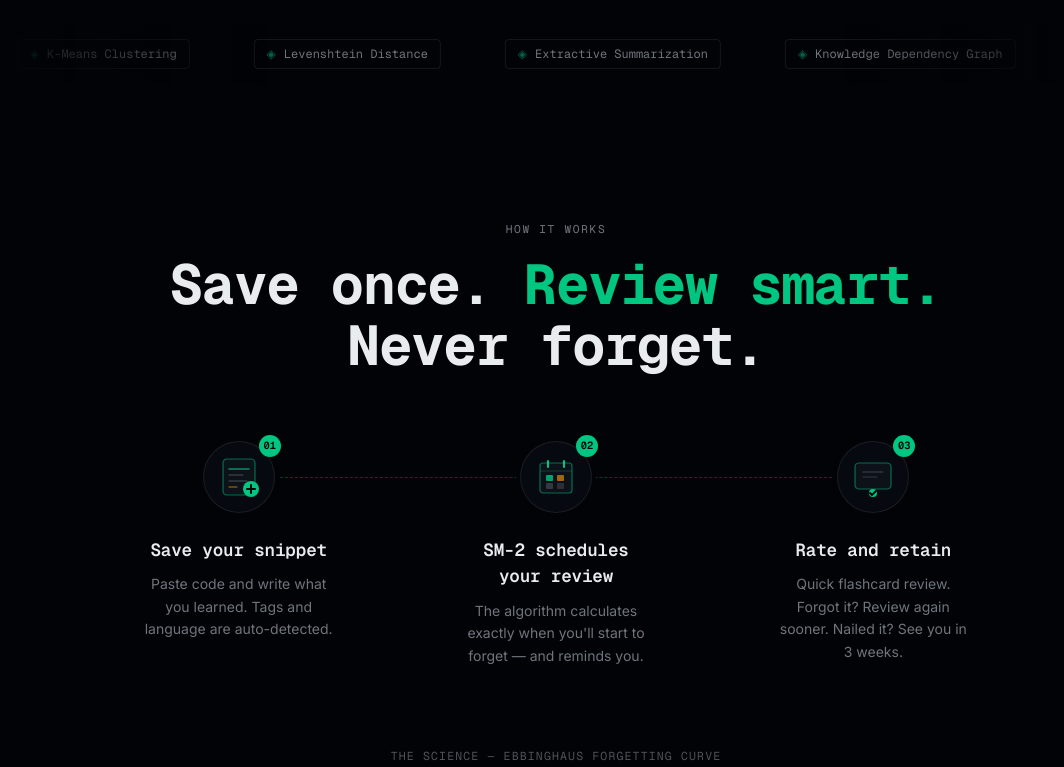
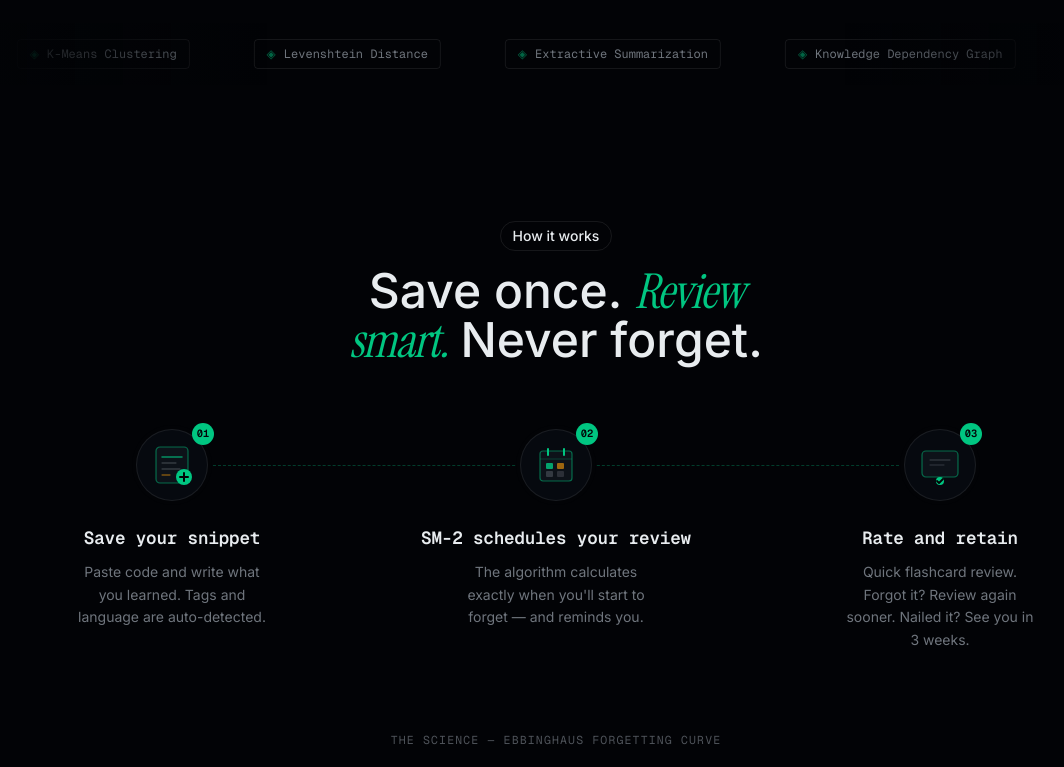
Before and after one commit to prithaxdev/CodePulse, a Next.js app in the folder apps/web/: page / in a window 1280 px wide. Shown: the part 660-1427 px from the top of the page, without its empty margins (84-1148 px from the left). Built offline with nearby package versions, Linux system fonts and the light colour scheme.

Commit message:
style: add badge + centered h2 with Instrument Serif to how-it-works

```diff
--- a/apps/web/components/landing/how-it-works-section.tsx
+++ b/apps/web/components/landing/how-it-works-section.tsx
@@ -1,4 +1,8 @@
+"use client"
+
 import { ForgettingCurve } from "./illustrations/forgetting-curve"
+import { Badge } from "@/components/ui/badge"
+import { motion } from "motion/react"
 
 const steps = [
   {
@@ -55,42 +59,31 @@ export function HowItWorksSection() {
   return (
     <section
       id="how-it-works"
-      style={{
-        padding: "6rem 1.5rem",
-        maxWidth: "1000px",
-        margin: "0 auto",
-      }}
+      className="mx-auto px-6 py-24"
+      style={{ maxWidth: "1200px" }}
     >
       {/* Section header */}
-      <div style={{ textAlign: "center", marginBottom: "4rem" }}>
-        <p
-          style={{
-            fontFamily: "var(--font-mono)",
-            fontSize: "0.7rem",
-            color: "var(--muted-foreground)",
-            letterSpacing: "0.15em",
-            textTransform: "uppercase",
-            marginBottom: "1rem",
-          }}
-        >
+      <motion.div
+        initial={{ y: -40, opacity: 0 }}
+        whileInView={{ y: 0, opacity: 1 }}
+        viewport={{ once: true }}
+        transition={{ duration: 0.8, ease: [0.21, 0.47, 0.32, 0.98] }}
+        className="mx-auto mb-16 flex max-w-xl flex-col items-center justify-center gap-4 text-center"
+      >
+        <Badge variant="outline" className="h-auto px-3 py-1 text-sm">
           How it works
-        </p>
-        <h2
-          style={{
-            fontFamily: "var(--font-heading)",
-            fontSize: "clamp(2.25rem, 4.5vw, 3.5rem)",
-            fontWeight: 700,
-            lineHeight: 1.1,
-            letterSpacing: "-0.025em",
-            color: "var(--foreground)",
-          }}
-        >
+        </Badge>
+        <h2 className="text-balance text-3xl font-medium text-foreground md:text-5xl">
           Save once.{" "}
-          <span style={{ color: "var(--primary)" }}>Review smart.</span>
-          <br />
-          Never forget.
+          <span
+            className="tracking-tight italic text-primary"
+            style={{ fontFamily: "'Instrument Serif', serif" }}
+          >
+            Review smart.
+          </span>
+          {" "}Never forget.
         </h2>
-      </div>
+      </motion.div>
 
       {/* 3 Steps */}
       <div
```
